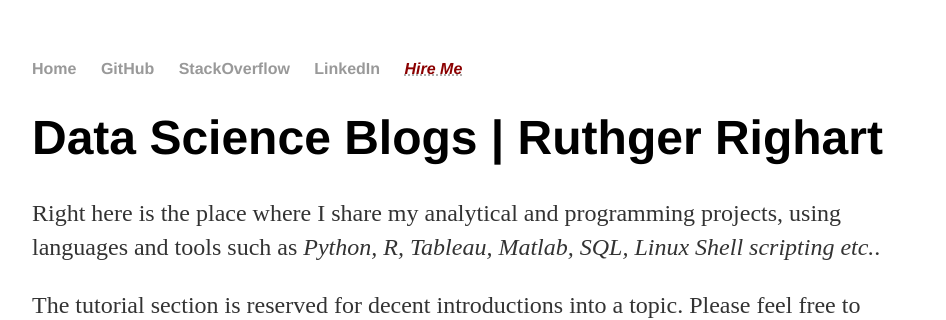
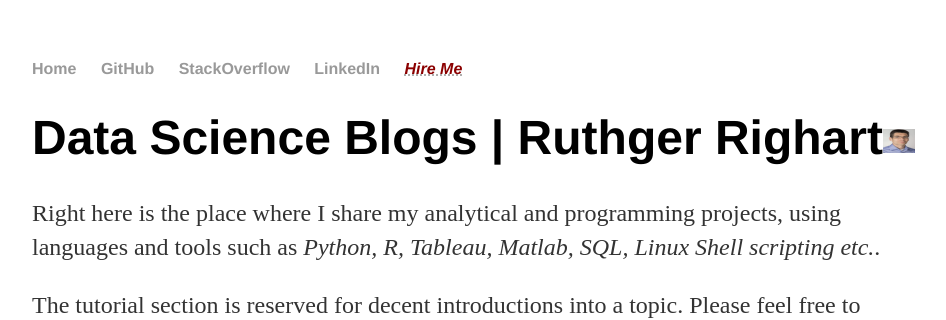
Before and after one commit to RRighart/rrighart.github.io, a Jekyll site: the page index.html, which Jekyll copies as it is, in a window 1280 px wide. Shown: the top 320 px of the page, without its empty margins (160-1106 px from the left). Built offline with Jekyll 4.4.1, drawn with Linux system fonts in a browser that asks for light colours.

Commit message:
Update index.html

```diff
--- a/index.html
+++ b/index.html
@@ -29,7 +29,7 @@
 		</nav>
 		<div class="container">
     		<div class="blurb">
-        		<h1>Data Science Blogs | Ruthger Righart</h1>
+        		<h1>Data Science Blogs | Ruthger Righart<img src="Photo.png" style="vertical-align:middle" width="32" height="24"></h1>
 				<p>Right here is the place where I share my analytical and programming projects, using languages and tools such as <em>Python, R, Tableau, Matlab, SQL, Linux Shell scripting etc.</em>.
 				<p>The tutorial section is reserved for decent introductions into a topic. Please feel free to contact me if you have exciting suggestions or questions!<p>
     		</div><!-- /.blurb -->
```
